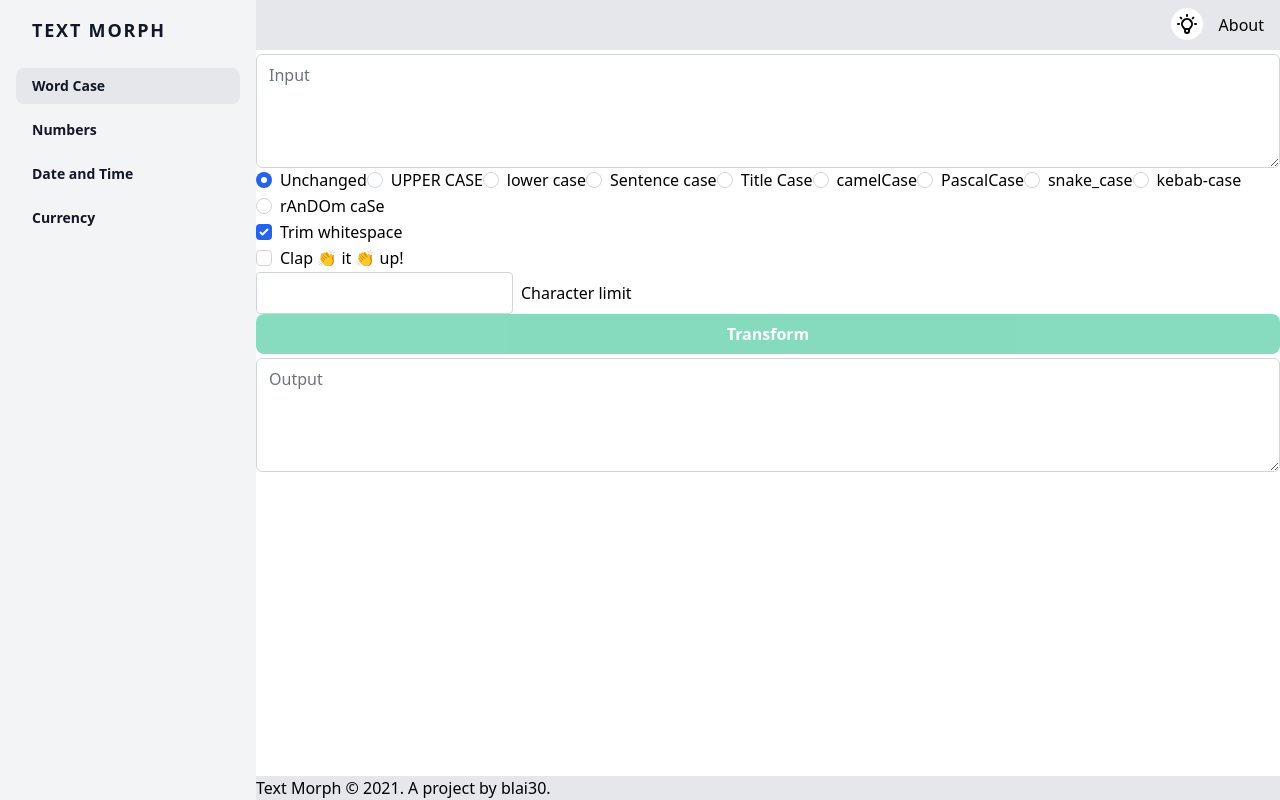
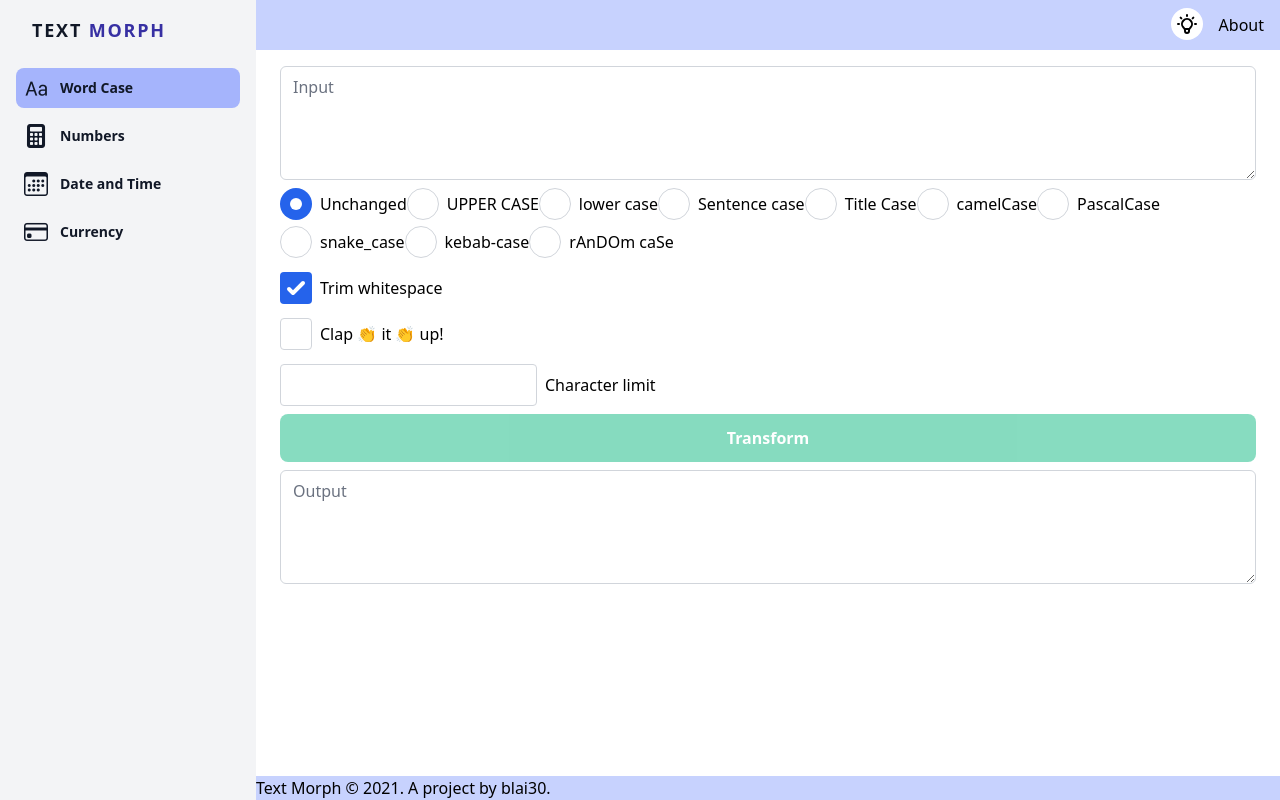
Before and after one commit to blai30/text-morph, an Angular app: page /wordcase in a window 1280 px wide. Built offline with nearby package versions, Linux system fonts and the light colour scheme; what @tailwindcss/typography would draw is missing.

Commit message:
refactor: add lot of styles and bootstrap icons

```diff
--- a/angular.json
+++ b/angular.json
@@ -31,7 +31,8 @@
               "src/assets"
             ],
             "styles": [
-              "src/styles.scss"
+              "src/styles.scss",
+              "node_modules/bootstrap-icons/font/bootstrap-icons.css"
             ],
             "scripts": []
           },
@@ -94,7 +95,8 @@
               "src/assets"
             ],
             "styles": [
-              "src/styles.scss"
+              "src/styles.scss",
+              "node_modules/bootstrap-icons/font/bootstrap-icons.css"
             ],
             "scripts": []
           }
--- a/src/app/shared/layout/footer.component.html
+++ b/src/app/shared/layout/footer.component.html
@@ -1,4 +1,4 @@
-<footer class="bg-gray-200 dark:bg-gray-700 dark:text-gray-200">
+<footer class=" bg-indigo-200 dark:bg-indigo-900 dark:text-gray-200">
   <div>
     <a class="logo-font" routerLink="/">Text Morph</a>
     <span class="attribution">
--- a/src/app/shared/layout/header.component.html
+++ b/src/app/shared/layout/header.component.html
@@ -1,4 +1,4 @@
-<header class="hidden md:block md:relative w-full p-2 bg-gray-200 dark:bg-gray-700">
+<header class="hidden md:block md:relative w-full p-2 bg-indigo-200 dark:bg-indigo-900">
   <div>
     <!-- Navigation links -->
     <nav class="md:flex md:justify-between md:items-center">
@@ -13,7 +13,7 @@
         </li>
         <li class="md:inline-block">
           <a
-            class="block px-2 py-1 rounded hover:bg-gray-200 dark:text-white dark:hover:bg-gray-600"
+            class="block px-2 py-1 rounded hover:bg-indigo-100 dark:text-white dark:hover:bg-indigo-600"
             routerLink="/about"
           >
             About
--- a/src/app/shared/layout/sidebar.component.html
+++ b/src/app/shared/layout/sidebar.component.html
@@ -2,29 +2,29 @@
   <div class="flex flex-col w-full md:w-64 text-gray-700 bg-gray-100 dark:text-gray-200 dark:bg-gray-800 flex-shrink-0">
     <div class="flex-shrink-0 px-8 py-4 flex flex-row items-center justify-between">
       <a href="/" class="text-lg font-semibold tracking-widest text-gray-900 uppercase rounded-lg dark:text-white focus:outline-none focus:shadow-outline">
-        Text Morph
+        Text <span class="text-indigo-800 dark:text-indigo-300">Morph</span>
       </a>
 
       <button class="rounded-lg md:hidden rounded-lg focus:outline-none focus:shadow-outline" (click)="open = !open">
         <svg fill="currentColor" viewBox="0 0 20 20" class="w-6 h-6">
-          <path [ngClass]="{hidden: open}" fill-rule="evenodd" d="M3 5a1 1 0 011-1h12a1 1 0 110 2H4a1 1 0 01-1-1zM3 10a1 1 0 011-1h12a1 1 0 110 2H4a1 1 0 01-1-1zM9 15a1 1 0 011-1h6a1 1 0 110 2h-6a1 1 0 01-1-1z" clip-rule="evenodd"></path>
+          <path [ngClass]="{hidden: open}" fill-rule="evenodd" d="M3 5a1 1 0 011-1h12a1 1 0 110 2H4a1 1 0 01-1-1zM3 10a1 1 0 011-1h12a1 1 0 110 2H4a1 1 0 01-1-1zM3 15a1 1 0 011-1h12a1 1 0 110 2H4a1 1 0 01-1-1z" clip-rule="evenodd" />
           <path [ngClass]="{hidden: !open}" fill-rule="evenodd" d="M4.293 4.293a1 1 0 011.414 0L10 8.586l4.293-4.293a1 1 0 111.414 1.414L11.414 10l4.293 4.293a1 1 0 01-1.414 1.414L10 11.414l-4.293 4.293a1 1 0 01-1.414-1.414L8.586 10 4.293 5.707a1 1 0 010-1.414z" clip-rule="evenodd"></path>
         </svg>
       </button>
     </div>
 
     <nav [ngClass]="{block: open, hidden: !open}" class="flex-grow md:block px-4 pb-4 md:pb-0 md:overflow-y-auto">
-      <a class="block px-4 py-2 mt-2 text-sm font-semibold text-gray-900 rounded-lg dark:bg-gray-700 dark:hover:bg-gray-600 dark:focus:bg-gray-600 dark:focus:text-white dark:hover:text-white dark:text-gray-200 hover:text-gray-900 focus:text-gray-900 hover:bg-gray-200 focus:bg-gray-200 focus:outline-none focus:shadow-outline" routerLink="/wordcase" routerLinkActive="bg-gray-200">
-        Word Case
+      <a class="block flex items-center space-x-3 px-2 py-1 mt-2 text-sm font-semibold text-gray-900 rounded-lg dark:hover:bg-indigo-500 dark:focus:text-white dark:hover:text-white dark:text-gray-200 hover:text-gray-900 focus:text-gray-900 hover:bg-indigo-200 focus:outline-none focus:shadow-outline" routerLink="/wordcase" routerLinkActive="bg-indigo-300 dark:bg-indigo-700">
+        <i class="bi-type text-2xl"></i><span>Word Case</span>
       </a>
-      <a class="block px-4 py-2 mt-2 text-sm font-semibold text-gray-900 rounded-lg dark:bg-transparent dark:hover:bg-gray-600 dark:focus:bg-gray-600 dark:focus:text-white dark:hover:text-white dark:text-gray-200 hover:text-gray-900 focus:text-gray-900 hover:bg-gray-200 focus:bg-gray-200 focus:outline-none focus:shadow-outline" routerLink="/numbers" routerLinkActive="bg-gray-200">
-        Numbers
+      <a class="block flex items-center space-x-3 px-2 py-1 mt-2 text-sm font-semibold text-gray-900 rounded-lg dark:hover:bg-indigo-500 dark:focus:text-white dark:hover:text-white dark:text-gray-200 hover:text-gray-900 focus:text-gray-900 hover:bg-indigo-200 focus:outline-none focus:shadow-outline" routerLink="/numbers" routerLinkActive="bg-indigo-300 dark:bg-indigo-700">
+        <i class="bi-calculator-fill text-2xl"></i><span>Numbers</span>
       </a>
-      <a class="block px-4 py-2 mt-2 text-sm font-semibold text-gray-900 bg-transparent rounded-lg dark:bg-transparent dark:hover:bg-gray-600 dark:focus:bg-gray-600 dark:focus:text-white dark:hover:text-white dark:text-gray-200 hover:text-gray-900 focus:text-gray-900 hover:bg-gray-200 focus:bg-gray-200 focus:outline-none focus:shadow-outline" routerLink="/dateandtime" routerLinkActive="bg-gray-200">
-        Date and Time
+      <a class="block flex items-center space-x-3 px-2 py-1 mt-2 text-sm font-semibold text-gray-900 rounded-lg dark:hover:bg-indigo-500 dark:focus:text-white dark:hover:text-white dark:text-gray-200 hover:text-gray-900 focus:text-gray-900 hover:bg-indigo-200 focus:outline-none focus:shadow-outline" routerLink="/dateandtime" routerLinkActive="bg-indigo-300 dark:bg-indigo-700">
+        <i class="bi-calendar3 text-2xl"></i><span>Date and Time</span>
       </a>
-      <a class="block px-4 py-2 mt-2 text-sm font-semibold text-gray-900 bg-transparent rounded-lg dark:bg-transparent dark:hover:bg-gray-600 dark:focus:bg-gray-600 dark:focus:text-white dark:hover:text-white dark:text-gray-200 hover:text-gray-900 focus:text-gray-900 hover:bg-gray-200 focus:bg-gray-200 focus:outline-none focus:shadow-outline" routerLink="/currency" routerLinkActive="bg-gray-200">
-        Currency
+      <a class="block flex items-center space-x-3 px-2 py-1 mt-2 text-sm font-semibold text-gray-900 rounded-lg dark:hover:bg-indigo-500 dark:focus:text-white dark:hover:text-white dark:text-gray-200 hover:text-gray-900 focus:text-gray-900 hover:bg-indigo-200 focus:outline-none focus:shadow-outline" routerLink="/currency" routerLinkActive="bg-indigo-300 dark:bg-indigo-700">
+        <i class="bi-credit-card text-2xl"></i><span>Currency</span>
       </a>
     </nav>
   </div>
--- a/src/app/word-case/word-case.component.html
+++ b/src/app/word-case/word-case.component.html
@@ -1,37 +1,57 @@
+<div class="container mx-auto px-6 py-4">
   <div class="antialiased">
+    <div class="space-y-2">
       <textarea
         name="inputText"
         rows="4"
         placeholder="Input"
         [(ngModel)]="inputText"
-    class="mt-1 block w-full rounded-md border-gray-300 dark:border-gray-700 dark:bg-gray-600 dark:text-white dark:placeholder-gray-300"
+        class="block w-full dark:placeholder-gray-300 rounded-md transition duration-100 ease-in-out border-gray-300 dark:border-gray-900 dark:bg-gray-600 dark:text-white dark:focus:bg-gray-600 dark:hover:bg-gray-600 focus:ring focus:ring-offset-0 focus:ring-indigo-500"
+      ></textarea>
+
+      <form class="block w-full">
+        <label class="inline-flex items-center" *ngFor="let textCase of textCases">
+          <input
+            type="radio"
+            class="w-8 h-8 transition duration-100 ease-in-out border-gray-300 dark:border-gray-900 dark:bg-gray-600 dark:text-white dark:focus:bg-gray-600 dark:hover:bg-gray-600 focus:ring focus:ring-offset-0 focus:ring-indigo-500"
+            name="caseType"
+            [value]="textCase"
+            [(ngModel)]="selectedCaseType"
           >
-  </textarea>
-
-  <form class="block">
-    <label class="inline-flex items-center" *ngFor="let textCase of textCases">
-      <input type="radio" class="border-gray-300" name="caseType" [value]="textCase" [(ngModel)]="selectedCaseType">
           <span class="ml-2 dark:text-white">{{textCase}}</span>
         </label>
       </form>
 
-  <div class="block">
+      <div class="block w-full">
         <label class="inline-flex items-center">
-      <input type="checkbox" class="rounded border-gray-300 dark:border-gray-900 dark:bg-gray-600 dark:text-white dark:placeholder-gray-300" [(ngModel)]="trimWhitespace">
+          <input
+            type="checkbox"
+            class="w-8 h-8 rounded transition duration-100 ease-in-out border-gray-300 dark:border-gray-900 dark:bg-gray-600 dark:text-white dark:focus:bg-gray-600 dark:hover:bg-gray-600 focus:ring focus:ring-offset-0 focus:ring-indigo-500"
+            [(ngModel)]="trimWhitespace"
+          >
           <span class="ml-2 dark:text-white">Trim whitespace</span>
         </label>
       </div>
 
-  <div class="block">
+      <div class="block w-full">
         <label class="inline-flex items-center">
-      <input type="checkbox" class="rounded border-gray-300 dark:border-gray-900 dark:bg-gray-600 dark:text-white dark:placeholder-gray-300" [(ngModel)]="clapItUp">
+          <input
+            type="checkbox"
+            class="w-8 h-8 rounded transition duration-100 ease-in-out border-gray-300 dark:border-gray-900 dark:bg-gray-600 dark:text-white dark:focus:bg-gray-600 dark:hover:bg-gray-600 focus:ring focus:ring-offset-0 focus:ring-indigo-500"
+            [(ngModel)]="clapItUp"
+          >
           <span class="ml-2 dark:text-white">Clap 👏 it 👏 up!</span>
         </label>
       </div>
 
-  <div class="block">
+      <div class="block w-full">
         <label class="inline-flex items-center">
-      <input type="number" class="rounded border-gray-300 dark:border-gray-900 dark:bg-gray-600 dark:text-white dark:placeholder-gray-300" [(ngModel)]="charLimit">
+          <input
+            type="number"
+            class="rounded transition duration-100 ease-in-out border-gray-300 dark:border-gray-900 dark:bg-gray-600 dark:text-white dark:focus:bg-gray-600 dark:hover:bg-gray-600 focus:ring focus:ring-offset-0 focus:ring-indigo-500"
+            min="0"
+            [(ngModel)]="charLimit"
+          >
           <span class="ml-2 dark:text-white">Character limit</span>
         </label>
       </div>
@@ -39,7 +59,7 @@
       <button
         type="button"
         (click)="transformText()"
-    class="w-full py-2 px-4 font-semibold rounded-lg text-white bg-green-500 hover:bg-green-700 disabled:bg-green-500 disabled:opacity-50"
+        class="block w-full h-12 font-semibold rounded-lg text-white bg-green-500 hover:bg-green-700 disabled:bg-green-500 disabled:opacity-50"
         [ngClass]="{'cursor-not-allowed': !inputText}"
         [disabled]="!inputText"
       >
@@ -51,8 +71,9 @@
         rows="4"
         placeholder="Output"
         [(ngModel)]="outputText"
-    class="mt-1 block w-full rounded-md border-gray-300 dark:border-gray-700 dark:bg-gray-600 dark:text-white dark:placeholder-gray-300"
-  >
-  </textarea>
+        class="block w-full dark:placeholder-gray-300 rounded-md transition duration-100 ease-in-out border-gray-300 dark:border-gray-900 dark:bg-gray-600 dark:text-white dark:focus:bg-gray-600 dark:hover:bg-gray-600 focus:ring focus:ring-offset-0 focus:ring-indigo-500"
+      ></textarea>
 
     </div>
+  </div>
+</div>
--- a/tailwind.config.js
+++ b/tailwind.config.js
@@ -9,9 +9,6 @@ module.exports = {
   darkMode: 'class', // or 'media' or 'class'
   theme: {
     extend: {},
-    container: {
-      center: true,
-    },
   },
   variants: {
     extend: {
```
Also changed, not shown: package.json (+5 -4 lines), src/app/word-case/word-case.component.ts (+8 -8 lines), 1 other file (tests, documents, lock files or other folders). Lines whose indentation alone changed are shown as unchanged.
